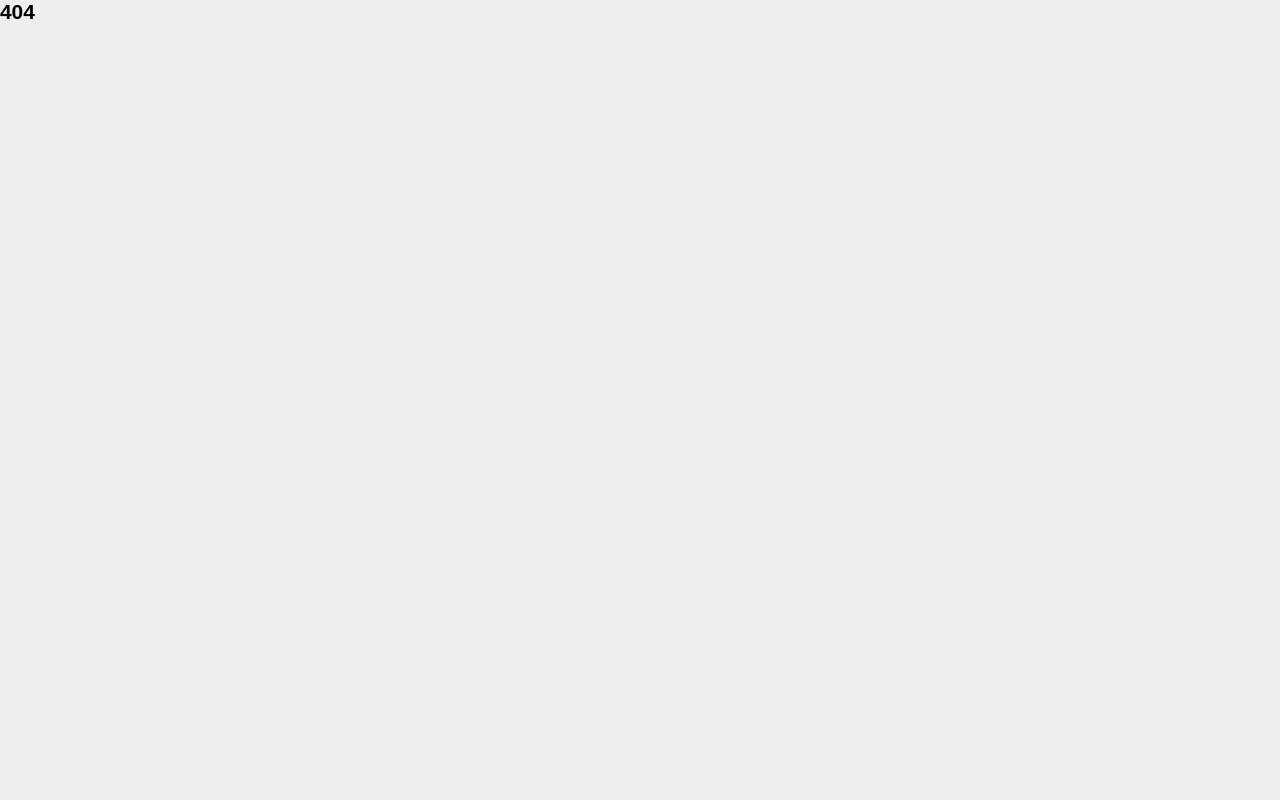
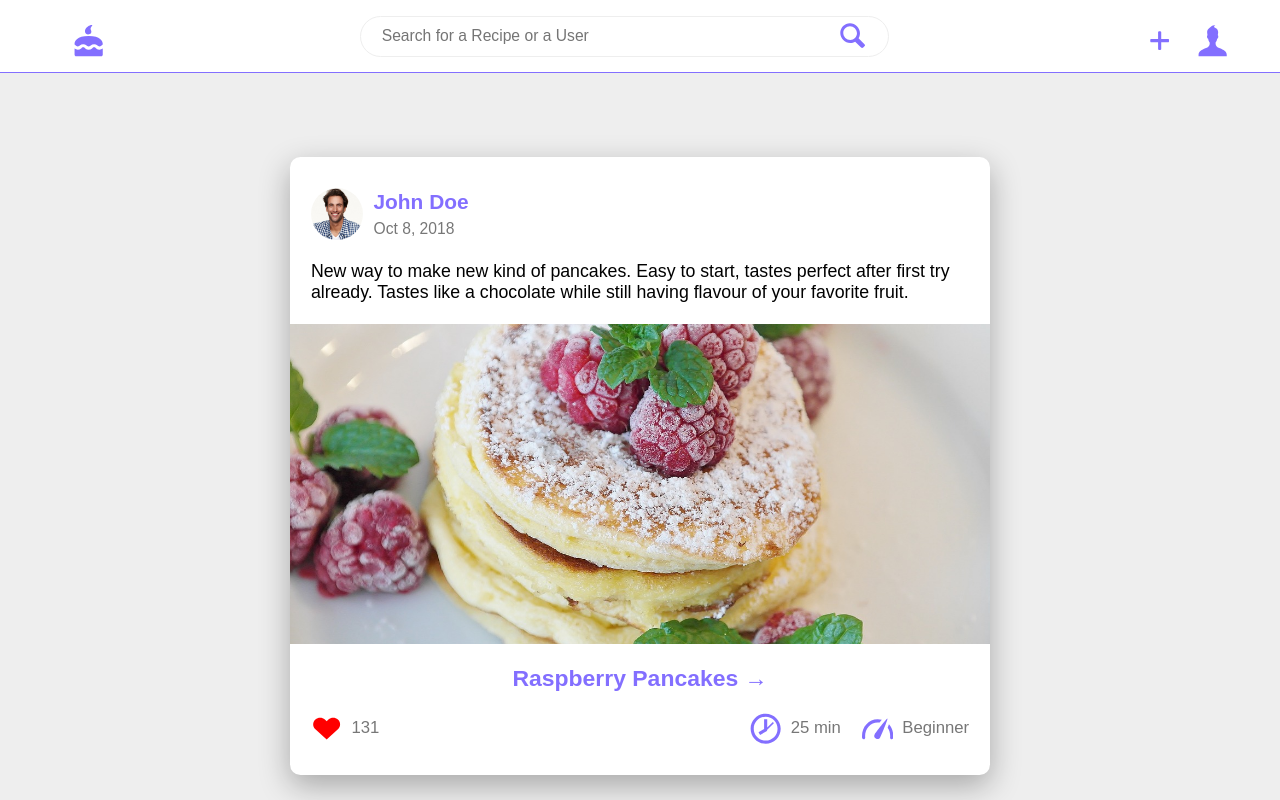
Before and after one commit to wonez/Dulce, a React app: page /newsfeed in a window 1280 px wide. Shown: the top 800 px of the page. Built offline with nearby package versions, Linux system fonts and the light colour scheme.

Commit message:
news feed

```diff
--- a/src/components/Card/Card.js
+++ b/src/components/Card/Card.js
@@ -3,7 +3,6 @@ import React from 'react'
 import classes from './Card.scss'
 
 import Summary from '../Summary/Summary';
-// import { IconClock, IconLevel, IconHeart } from '../../UI/Icons/Icons'
 
 const Card = ({data, singlePost}) => {
 
--- a/src/containers/App/App.js
+++ b/src/containers/App/App.js
@@ -5,6 +5,7 @@ import Landing from '../Landing/Landing';
 import Signin from '../Signin/Signin';
 import Profile from '../Profile/Profile';
 import Post from '../Post/Post'
+import NewsFeed from '../NewsFeed/NewsFeed'
 
 class App extends Component {
 	render() {
@@ -15,6 +16,7 @@ class App extends Component {
 					<Route path="/signin" component={Signin}/>
 					<Route path="/profile" component={Profile}/>
 					<Route path="/post" component={Post}/>
+					<Route path="/newsfeed" component={NewsFeed}/>
 					<Route render={()=> (<h1>404</h1>)} />
 				</Switch>
 			</BrowserRouter>
--- /dev/null
+++ b/src/containers/NewsFeed/NewsFeed.js
@@ -0,0 +1,70 @@
+import React from 'react'
+
+import Toolbar from '../../components/Toolbar/Toolbar';
+import Card from '../../components/Card/Card';
+import Aux from '../../hoc/Aux'
+
+import classes from './NewsFeed.scss'
+
+class NewsFeed extends React.Component {
+
+    state = {
+        items: [
+            {
+                author: {
+                    name: 'John Doe',
+                    imgPath: 'src/assets/profile.jpg'
+                },
+                date: new Date(1538983770888),
+                description: 'New way to make new kind of pancakes. Easy to start, tastes perfect after first try already. Tastes like a chocolate while still having flavour of your favorite fruit.',
+                imgPath: 'src/assets/mp-img-1.jpg',
+                heading: 'Raspberry Pancakes',
+                time: 25,
+                difficulty: 'Beginner',
+                hearts: 131
+            },
+            {
+                author: {
+                    name: 'Edin Dzeko',
+                    imgPath: 'src/assets/profile.jpg'
+                },
+                date: new Date(1538983770888),
+                description: 'New way to make new kind of pancakes. Easy to start, tastes perfect after first try already. Tastes like a chocolate while still having flavour of your favorite fruit.',
+                imgPath: 'src/assets/mp-img-2.jpg',
+                heading: 'Tiramisu',
+                time: 25,
+                difficulty: 'Beginner',
+                hearts: 131
+            }
+        ]
+    }
+
+    handleSinglePost = (heading) => {
+        const post = this.state.items.find( post => {
+            return post.heading === heading
+        })
+        this.props.history.push({
+            pathname: '/post',
+            state: {
+                item: post
+            }
+        });
+    }
+
+    render(){
+        return(
+            <Aux>
+                <Toolbar />
+                <div className={classes.NewsFeed} >
+                    {this.state.items.map( item => {
+                        return <Card    key={item.heading}
+                                        data={item}
+                                        singlePost={this.handleSinglePost} />
+                    })}
+                </div>
+            </Aux>
+        );
+    }
+}
+
+export default NewsFeed;
--- /dev/null
+++ b/src/containers/NewsFeed/NewsFeed.scss
@@ -0,0 +1,6 @@
+.NewsFeed{
+    padding: 15rem 0 5rem 0;
+    display: flex;
+    flex-direction: column;
+    align-items: center;
+}
```
